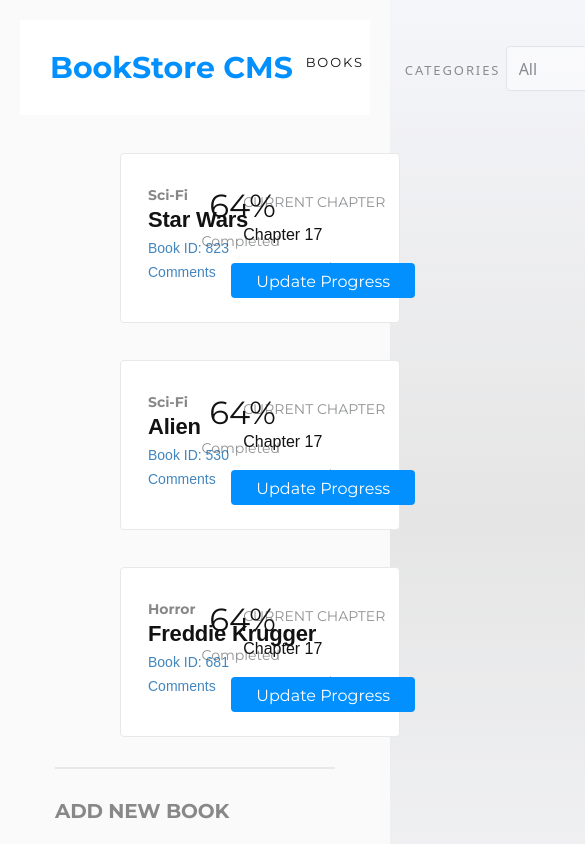
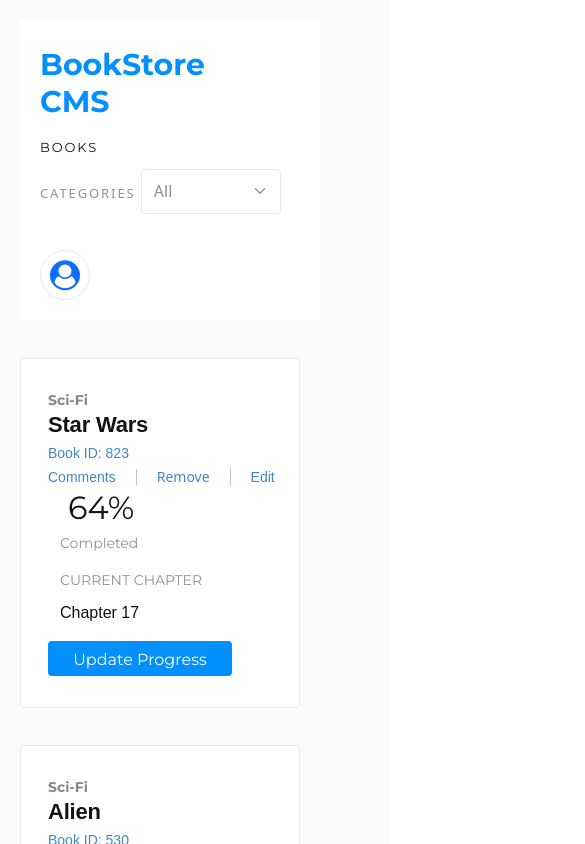
Before and after one commit to imran5644/book_store_cms, a React (Create React App) app: page / in a window 390 px wide. Shown: the top 844 px of the page, 585 px wide, since content can reach past the window. Built offline with nearby package versions, Linux system fonts and the light colour scheme.

Commit message:
Changes flex layout to column on small screens

```diff
--- a/src/components/Book.js
+++ b/src/components/Book.js
@@ -3,7 +3,7 @@ import PropTypes from 'prop-types';
 import '../stylesheets/Book.css';
 
 const Book = ({ book, delete: handleRemoveBook }) => (
-  <div className={`${book.visible ? 'book-panel d-flex' : 'd-none'}`}>
+  <div className={`${book.visible ? 'book-panel d-flex flex-column flex-md-row' : 'd-none'}`}>
     <div className="book-info">
       <div className="book-category">
         {book.category}
--- a/src/components/NavBar.js
+++ b/src/components/NavBar.js
@@ -12,8 +12,8 @@ const NavBar = ({ handleChangeFilter: changeFilter, handleVisibility: changeVisi
     changeVisibity(e.target.value);
   };
   return (
-    <nav>
-      <div className="nav-links">
+    <nav className="d-flex flex-column flex-md-row">
+    <div className="nav-links d-flex flex-column flex-md-row">
         <h1 className="title"><Link to="/">BookStore CMS</Link></h1>
         <h2 className="books"><Link to="/books">BOOKS</Link></h2>
         <h2 className="categories"><CategoryFilter handleFilter={handleFilter} /></h2>
--- a/src/stylesheets/Book.css
+++ b/src/stylesheets/Book.css
@@ -162,3 +162,10 @@ button {
   height: 35px;
   font-family: 'Montserrat', sans-serif;
 }
+
+@media (max-width: 767px) {
+  .book-panel {
+    height: 350px;
+    margin-left: 0;
+  }
+}
--- a/src/stylesheets/NavBar.css
+++ b/src/stylesheets/NavBar.css
@@ -68,7 +68,6 @@ h2.categories {
 }
 
 nav {
-  display: flex;
   justify-content: space-between;
   height: 95px;
   margin: 0 0 38px;
@@ -85,3 +84,15 @@ nav {
   position: relative;
   top: -15px;
 }
+
+@media (max-width: 767px) {
+  nav {
+    height: 300px;
+    padding: 20px;
+    width: 300px;
+  }
+
+  .filter-categories {
+    width: 140px;
+  }
+}
```
